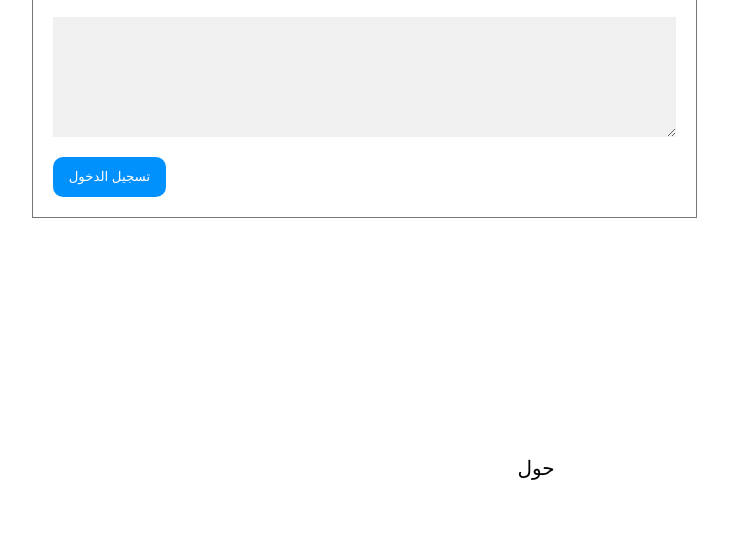
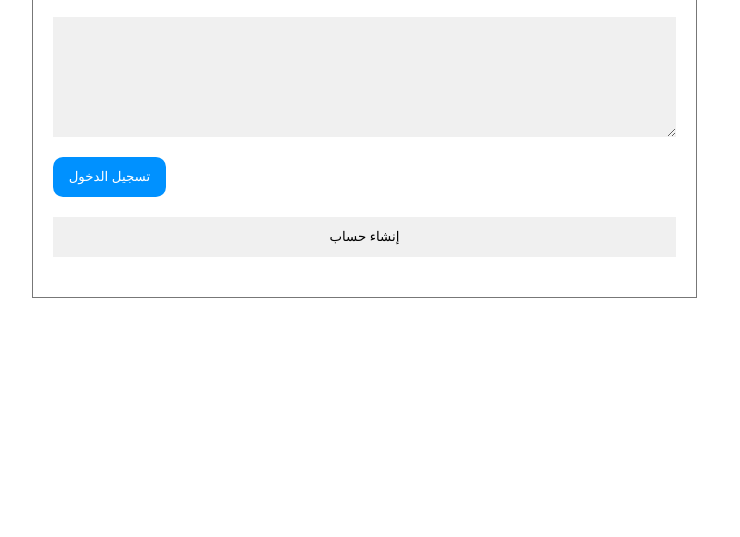
Before and after one commit to redouanetipo22/university, a plain HTML site: page blogs.html in a window 1280 px wide. Shown: the part 794-1331 px from the top of the page, without its empty margins (104-844 px from the left). Drawn offline with Linux system fonts and the light colour scheme.

Commit message:
Update blogs.html

```diff
--- a/blogs.html
+++ b/blogs.html
@@ -41,6 +41,8 @@
                         <input type="password " placeholder="Enter Your password ">
                         <textarea rows="5"></textarea>
                         <button class="btn">تسجيل الدخول </button>
+                                <input type="submit" value="إنشاء حساب">
+
                     </form>
                 </div>
 
```
